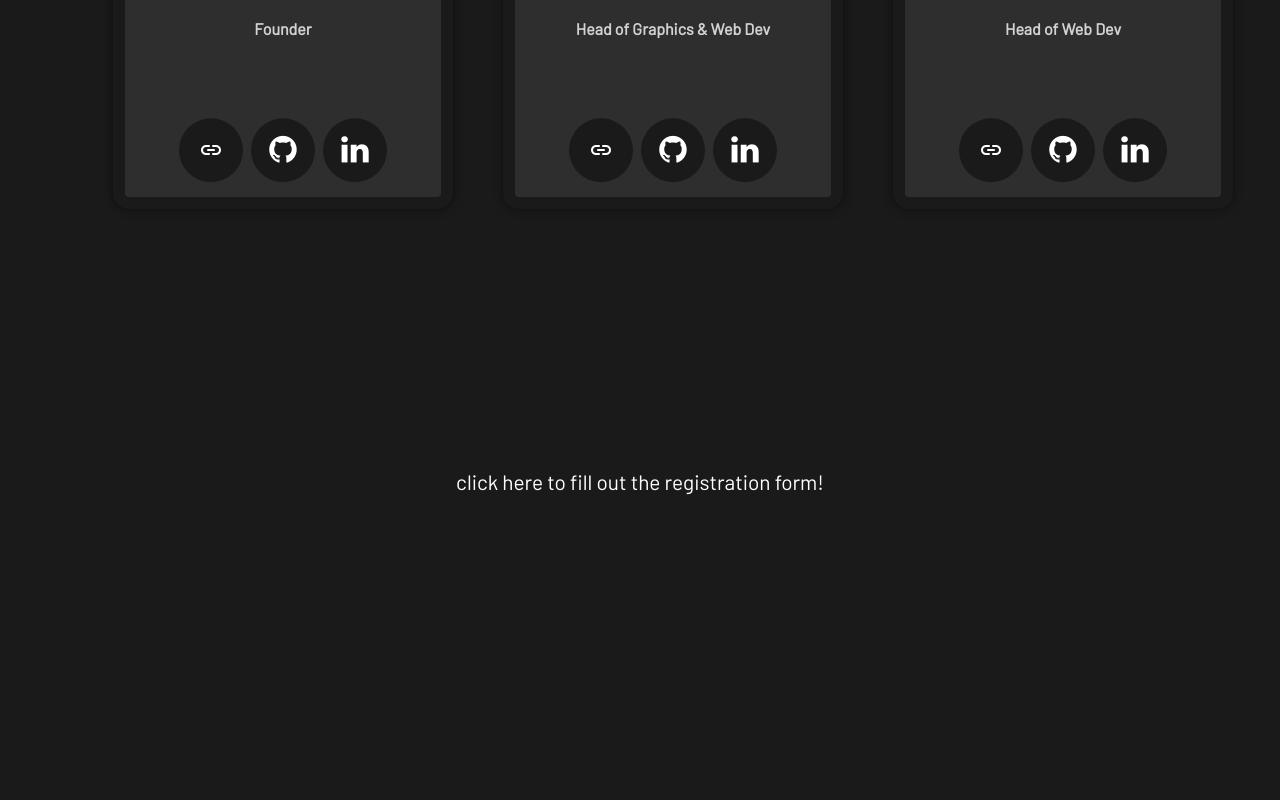
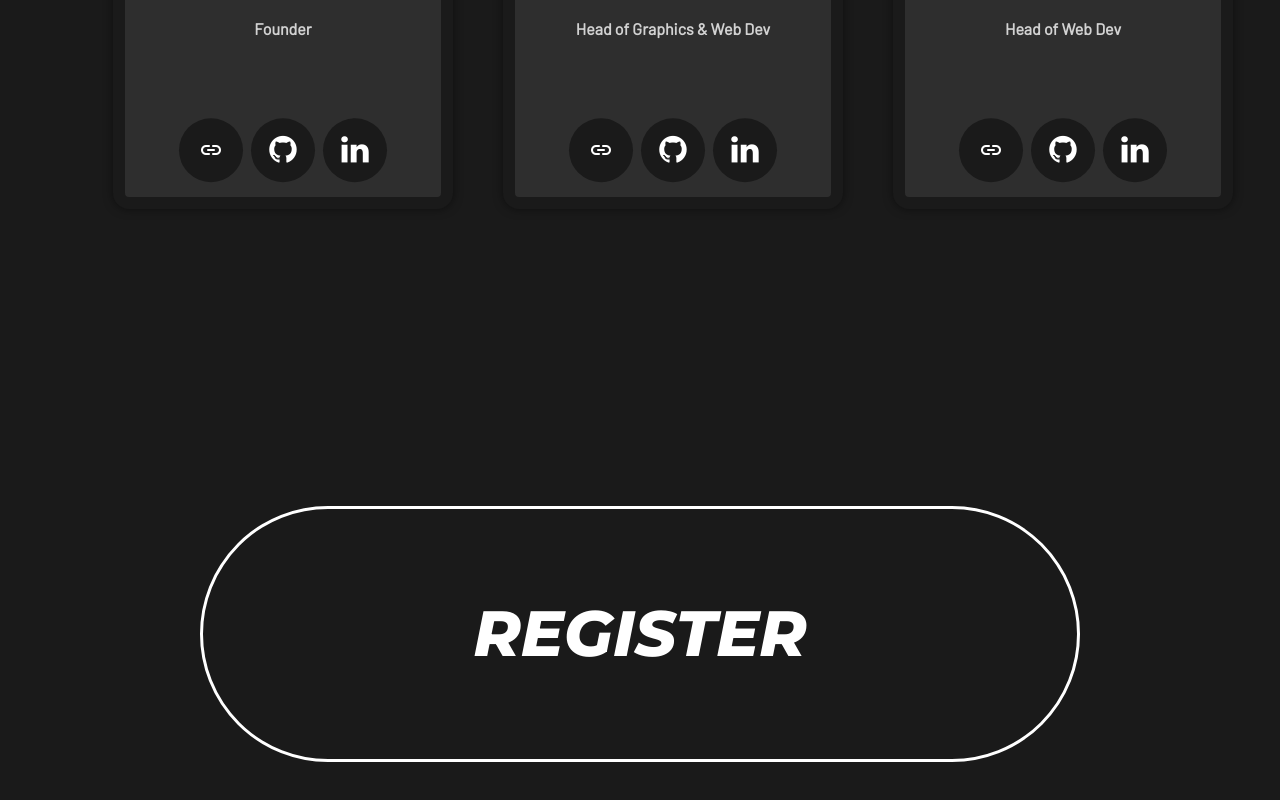
Before and after one commit to aryan-cs/rfw-5k-2022, a React (Create React App) app: page / in a window 1280 px wide. Shown: the part 4142-4942 px from the top of the page. Before the commit the page ends 4798 px from the top, so only its background shows below. Built offline with nearby package versions, Linux system fonts and the light colour scheme.

Commit message:
almost done woohoo

```diff
--- a/src/Navigation.js
+++ b/src/Navigation.js
@@ -41,15 +41,15 @@ function Navigation () {
 
             </button>
 
-            <div className= {isActive ? styles.mobileMenuSection : null}>
+            <div className = {isActive ? styles.mobileMenuSection : null}>
 
                 <nav className = {styles.mobileNavBar}>
 
                     <ul className = {styles.doNothing}>
 
-                        <li className = {styles.mobileNavBarEntry}><Link activeClass = "active" to = 'HomePage' smooth = {true} offset = {-70}  duration = {750}  className = {styles.mobileLink}> Home </Link></li>
-                        <li className = {styles.mobileNavBarEntry}><Link activeClass = "active" to = 'AboutUsPage' smooth = {true} offset = {-70}  duration = {750}  className = {styles.mobileLink}> About Us </Link></li>
-                        <li className = {styles.mobileNavBarEntry}><Link activeClass = "active" to = 'RegistrationPage' smooth = {true} offset = {-70}  duration = {1000}  className = {styles.mobileLink}> Registration </Link></li>
+                        <li className = {styles.mobileNavBarEntry}><Link onClick = {toggleClass} activeClass = "active" to = 'HomePage' smooth = {true} offset = {-70}  duration = {750}  className = {styles.mobileLink}> Home </Link></li>
+                        <li className = {styles.mobileNavBarEntry}><Link onClick = {toggleClass} activeClass = "active" to = 'AboutUsPage' smooth = {true} offset = {-70}  duration = {750}  className = {styles.mobileLink}> About Us </Link></li>
+                        <li className = {styles.mobileNavBarEntry}><Link onClick = {toggleClass} xactiveClass = "active" to = 'RegistrationPage' smooth = {true} offset = {-70}  duration = {1000}  className = {styles.mobileLink}> Registration </Link></li>
 
                     </ul>
 
--- a/src/pages/Registration.css
+++ b/src/pages/Registration.css
@@ -3,7 +3,34 @@
     font-family: default-font;
     background-color: var(--run-grey);
     color: white;
-    font-size: 130%;
+    font-size: 200%;
     line-height: 1.9;
 
 }
+
+.Registration-link {
+
+    display: flex;
+    justify-content: center;
+    align-items: center;
+    color: white;
+    text-align: center;
+    text-decoration: none;
+    font-family: 'Montserrat', sans-serif;
+    font-size: 200%;
+    border-radius: 50em;
+    margin: 3em;
+    padding: 1em;
+    border: 3px solid white;
+    transition: color 0.4s ease-in-out;
+
+}
+
+.Registration-link:hover {
+
+    transition: scale(1.1);
+    background-image: var(--run-bg);
+    background-clip: text;
+    color: transparent;
+
+}
--- a/src/pages/Registration.js
+++ b/src/pages/Registration.js
@@ -4,9 +4,13 @@ function Registration () {
 
     return (
 
-        <div className = "App" id = "RegistrationPage">
+        <div className = "Registration" id = "RegistrationPage">
 
-            <p> click here to fill out the registration form! </p>
+            <a className = "Registration-link" rel = "noreferrer" target="_blank" href = "https://docs.google.com/forms/d/e/1FAIpQLSe2R-ddiU4X2_wGuil-8-2UVRTYji9q0Ign8S6Br8RW7dAx7Q/viewform?usp=sf_link">
+
+                REGISTER
+
+            </a>
 
         </div>
 
```
